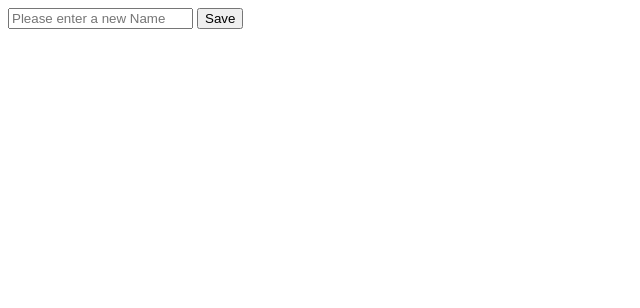
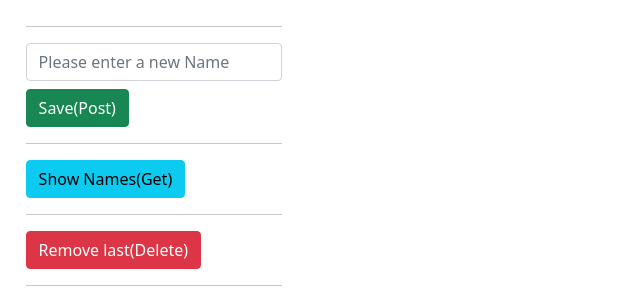
Before and after one commit to Fabian-Ojeda/MicroserviciosServer, a plain HTML site: page index.html in a window 1280 px wide. Shown: the whole page, without its empty margins (0-640 px from the left). Drawn offline with nearby package versions, Linux system fonts and the light colour scheme.

Commit message:
final commit

```diff
--- a/datos.json
+++ b/datos.json
@@ -1 +1 @@
-["maikol","Alejandro"]
+["Sebastian","Alejandro","Daniel","Fabian","Nicolas"]
--- a/index.html
+++ b/index.html
@@ -1,15 +1,31 @@
 <!DOCTYPE html>
 <html lang="en">
+
 <head>
     <meta charset="UTF-8">
     <meta http-equiv="X-UA-Compatible" content="IE=edge">
     <meta name="viewport" content="width=device-width, initial-scale=1.0">
+    <link href="https://cdn.jsdelivr.net/npm/bootstrap@5.0.2/dist/css/bootstrap.min.css" rel="stylesheet"
+        integrity="sha384-EVSTQN3/azprG1Anm3QDgpJLIm9Nao0Yz1ztcQTwFspd3yD65VohhpuuCOmLASjC" crossorigin="anonymous">
     <title>Name Manager</title>
 </head>
+
 <body>
-    <form method="POST" action="/post">
-        <input type="text" name="name" placeholder="Please enter a new Name">
-        <button type="submit">Save</button>
-    </form>
+    <div style="width: 20%; margin: 2%;">
+        <hr>
+        <form method="post" action="/post">
+            <input type="text" class="form-control my-2" name="name" placeholder="Please enter a new Name">
+            <button type="submit" class="btn btn-success">Save(Post)</button>
+        </form>
+        <hr>
+        <form method="get" action="/get">
+            <button type="submit" class="btn btn-info">Show Names(Get)</button>
+        </form>
+        <hr>
+        <form method="DELETE" action="/del">
+            <button type="submit" class="btn btn-danger">Remove last(Delete)</button>
+        </form>
+        <hr>
+    </div>
 </body>
 </html>
```
Also changed, not shown: Server.js (+14 -5 lines), delete_service.js (+3 -4 lines), post_service.js (+4 -3 lines).
